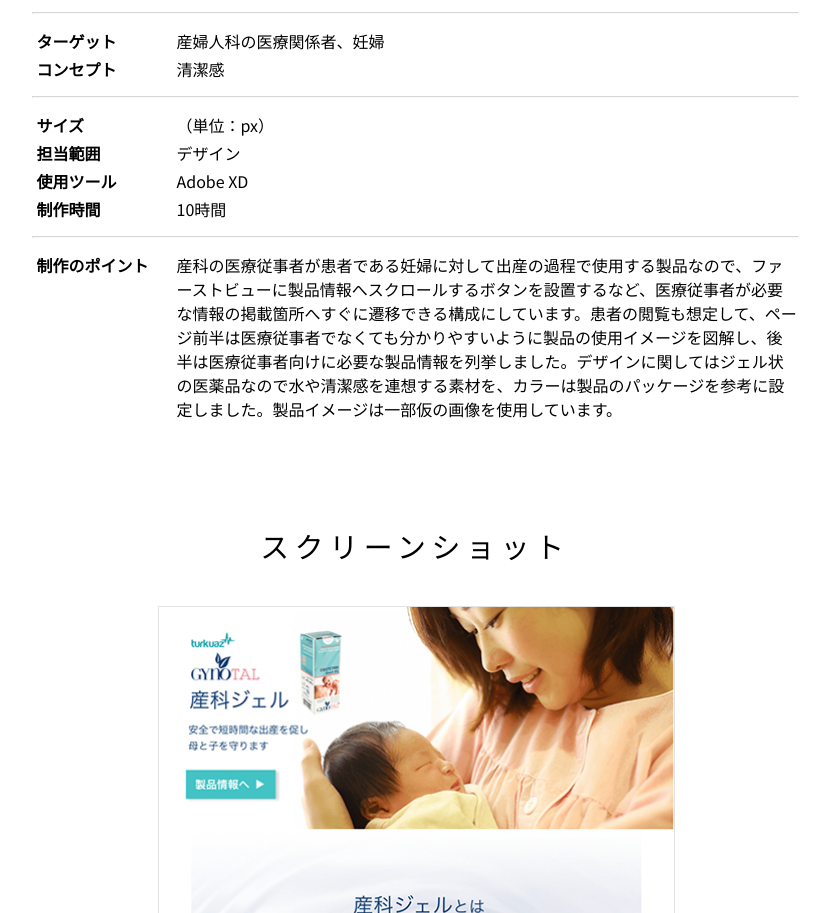
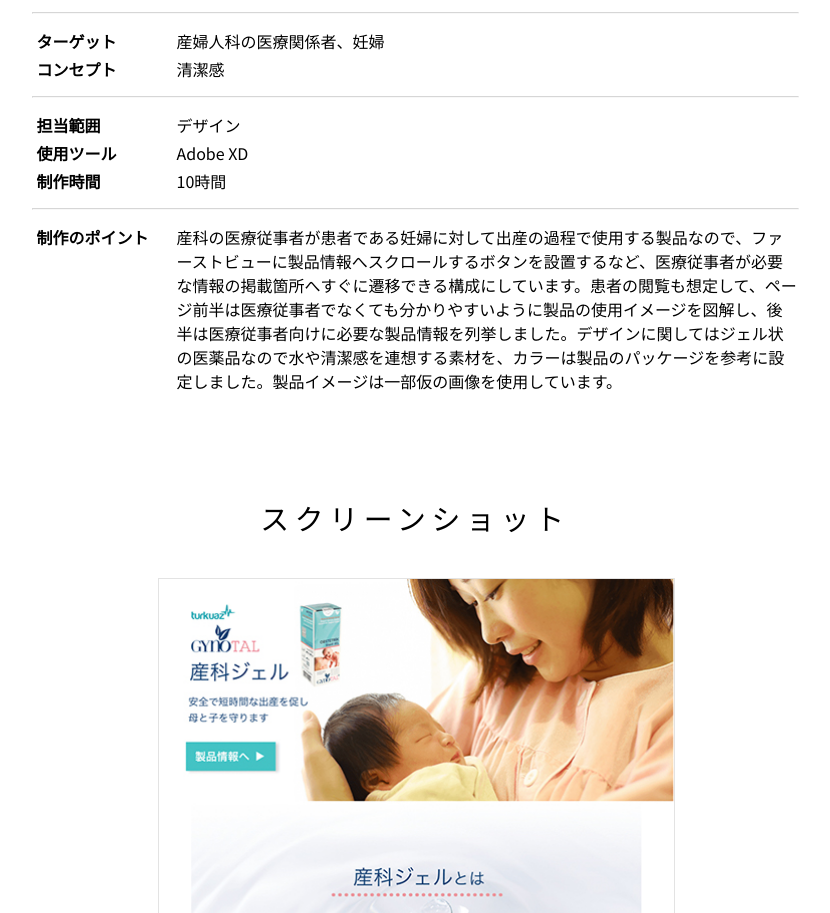
Before and after one commit to lotusroot114/gattonero-ray, a plain HTML site: page newpf/lp1.html in a window 1280 px wide. Shown: the part 998-1911 px from the top of the page, without its empty margins (225-1055 px from the left). Drawn offline with nearby package versions, Linux system fonts and the light colour scheme.

```diff
--- a/newpf/lp1.html
+++ b/newpf/lp1.html
@@ -69,8 +69,6 @@
             </dl>
             <hr>
             <dl>
-              <dt>サイズ</dt>
-              <dd>（単位：px）</dd>
               <dt>担当範囲</dt>
               <dd>デザイン</dd>
               <dt>使用ツール</dt>
```
